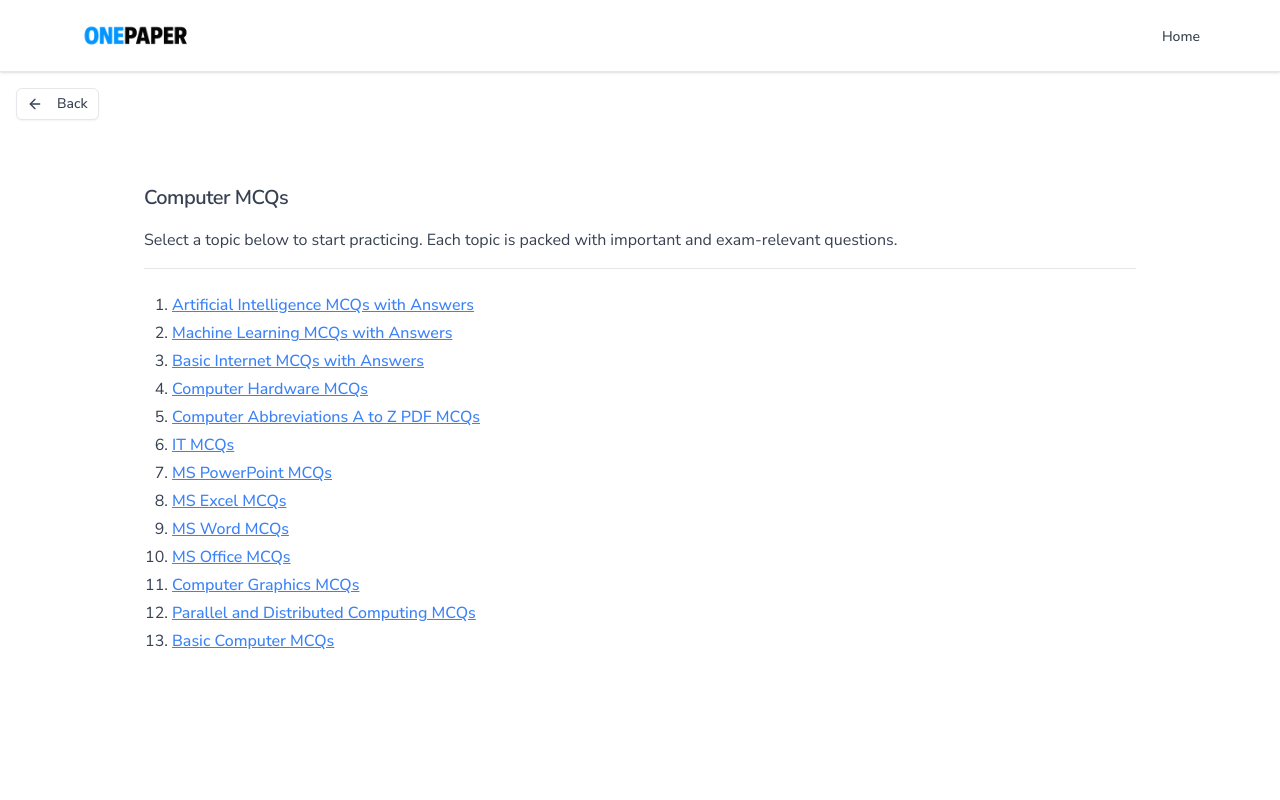
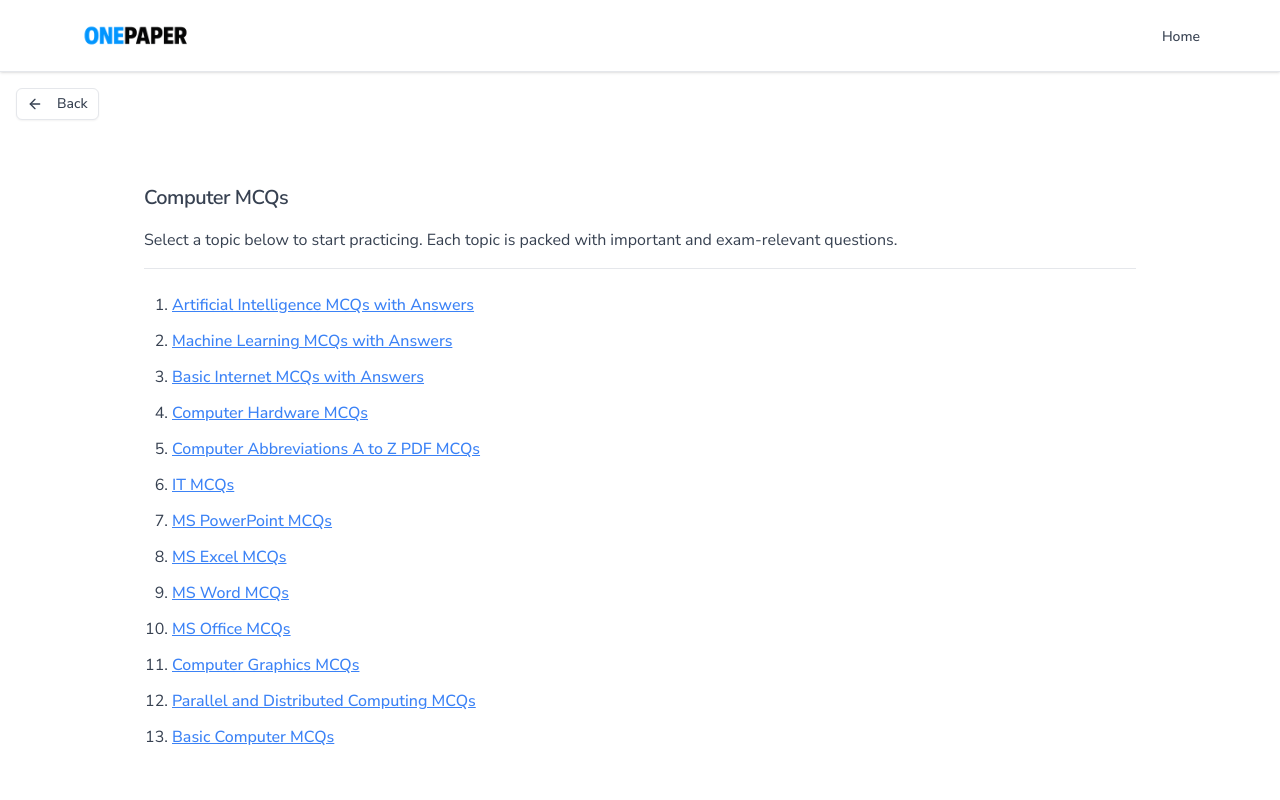
Before and after one commit to waqarkhan424/mcqs-app, a Next.js app: page /category/computer in a window 1280 px wide. Shown: the top 800 px of the page. Built offline with nearby package versions, Linux system fonts and the light colour scheme.

Commit message:
new commit

```diff
--- a/app/components/related-topics-accordion.tsx
+++ b/app/components/related-topics-accordion.tsx
@@ -65,10 +65,10 @@ export default function RelatedTopicsAccordion({
                                         className={cn(
                                             "transition-colors hover:underline block",
                                             isActive
-                                                ? "text-black"
-                                                : "text-blue-600 hover:text-blue-700"
-                                            // ? "text-foreground"
-                                            // : "text-primary hover:text-primary/90"
+                                                // ? "text-black"
+                                                // : "text-blue-600 hover:text-blue-700"
+                                                ? "text-foreground"
+                                                : "text-primary hover:text-primary/90"
                                         )}
                                     >
                                         {t}
--- a/app/components/topic-links.tsx
+++ b/app/components/topic-links.tsx
@@ -7,7 +7,8 @@ export default function TopicLinks({ category, topics }: { category: string, top
 
     return (
         <div className="space-y-3">
-            <ol className="list-decimal pl-5 space-y-1">
+            {/* <ol className="list-decimal pl-5 space-y-1"> */}
+            <ol className="list-decimal pl-5 space-y-3">
                 {topics.map((topic, idx) => (
                     <li key={idx}>
 
```
